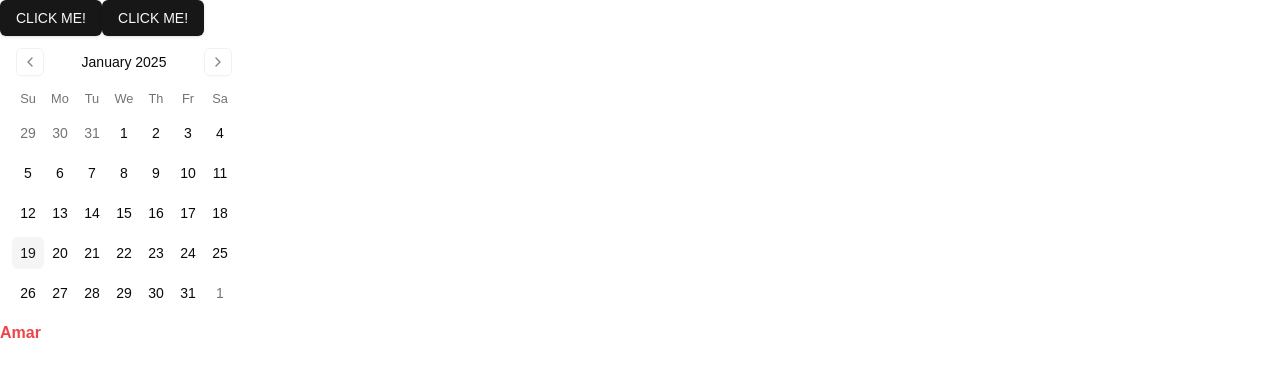
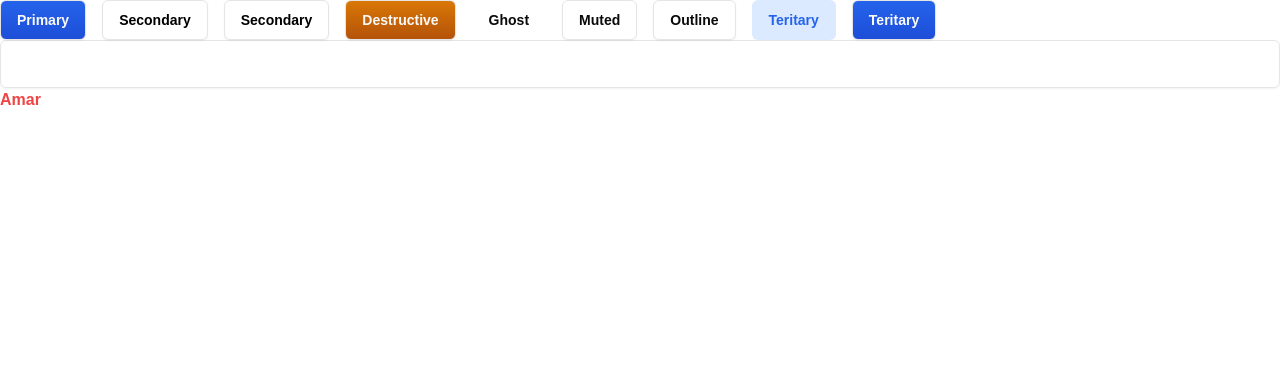
Before and after one commit to amarmalakar/jira-clone, a Next.js app: page / in a window 1280 px wide. Shown: the top 376 px of the page. Built offline with nearby package versions, Linux system fonts and the light colour scheme.

Commit message:
customize the component

```diff
--- a/app/page.tsx
+++ b/app/page.tsx
@@ -1,12 +1,21 @@
 import { Button } from "@/components/ui/button";
-import { Calendar } from "@/components/ui/calendar";
+import { Input } from "@/components/ui/input";
 
 export default function Home() {
   return (
-    <div>
-      <Button>CLICK ME!</Button>
-      <Button>CLICK ME!</Button>
-      <Calendar />
+    <div className="">
+      <div className="flex gap-4">
+        <Button>Primary</Button>
+        <Button variant="secondary">Secondary</Button>
+        <Button variant="secondary">Secondary</Button>
+        <Button variant="destructive">Destructive</Button>
+        <Button variant="ghost">Ghost</Button>
+        <Button variant="muted">Muted</Button>
+        <Button variant="outline">Outline</Button>
+        <Button variant="teritary">Teritary</Button>
+        <Button disabled>Teritary</Button>
+      </div>
+      <Input />
       <p className="text-red-500 font-semibold">Amar</p>
     </div>
   );
--- a/components/ui/button.tsx
+++ b/components/ui/button.tsx
@@ -5,30 +5,32 @@
 import { cn } from "@/lib/utils"
 
 const buttonVariants = cva(
-  "inline-flex items-center justify-center gap-2 whitespace-nowrap rounded-md text-sm font-medium transition-colors focus-visible:outline-none focus-visible:ring-1 focus-visible:ring-ring disabled:pointer-events-none disabled:opacity-50 [&_svg]:pointer-events-none [&_svg]:size-4 [&_svg]:shrink-0",
+  "inline-flex items-center justify-center gap-2 whitespace-nowrap rounded-md text-sm font-semibold transition-colors focus-visible:outline-none focus-visible:ring-1 focus-visible:ring-ring disabled:pointer-events-none disabled:bg-netural-100 disabled:from-netural-100 disabled:to-netural-100 disabled:text-netural-300 border border-netural-200 shadow-sm [&_svg]:pointer-events-none [&_svg]:size-4 [&_svg]:shrink-0",
   {
     variants: {
       variant: {
-        default:
-          "bg-primary text-primary-foreground shadow hover:bg-primary/90",
+        primary:
+          "bg-gradient-to-b from-blue-600 to-blue-700 text-primary-foreground hover:from-blue-700 hover:to-blue-700",
         destructive:
-          "bg-destructive text-destructive-foreground shadow-sm hover:bg-destructive/90",
+          "bg-gradient-to-b from-amber-600 to-amber-700 text-destructive-foreground hover:from-amber-700 hover:to-amber-700",
         outline:
           "border border-input bg-background shadow-sm hover:bg-accent hover:text-accent-foreground",
         secondary:
-          "bg-secondary text-secondary-foreground shadow-sm hover:bg-secondary/80",
-        ghost: "hover:bg-accent hover:text-accent-foreground",
-        link: "text-primary underline-offset-4 hover:underline",
+          "bg-white text-black hover:bg-netural-100 ",
+        ghost: "border-transparent shadow-none hover:bg-accent hover:text-accent-foreground",
+        muted: "bg-netural-200 text-netural-600 hover:bg-netural-200/80",
+        teritary: "bg-blue-100 text-blue-600 border-transparent hover:bg-blue-200 shadow-none"
       },
       size: {
-        default: "h-9 px-4 py-2",
-        sm: "h-8 rounded-md px-3 text-xs",
-        lg: "h-10 rounded-md px-8",
-        icon: "h-9 w-9",
+        default: "h-10 px-4 py-2",
+        sm: "h-8 rounded-md px-3",
+        xs: "h-7 rounded-md px-2 text-xs",
+        lg: "h-12 rounded-md px-8",
+        icon: "h-8 w-8",
       },
     },
     defaultVariants: {
-      variant: "default",
+      variant: "primary",
       size: "default",
     },
   }
--- a/components/ui/input.tsx
+++ b/components/ui/input.tsx
@@ -8,7 +8,7 @@
       <input
         type={type}
         className={cn(
-          "flex h-9 w-full rounded-md border border-input bg-transparent px-3 py-1 text-base shadow-sm transition-colors file:border-0 file:bg-transparent file:text-sm file:font-medium file:text-foreground placeholder:text-muted-foreground focus-visible:outline-none focus-visible:ring-1 focus-visible:ring-ring disabled:cursor-not-allowed disabled:opacity-50 md:text-sm",
+          "flex h-12 w-full rounded-md border border-input bg-transparent px-3 py-1 text-base shadow-sm transition-colors file:border-0 file:bg-transparent file:text-sm file:font-medium file:text-foreground placeholder:text-muted-foreground focus-visible:outline-none focus-visible:ring-1 focus-visible:ring-ring disabled:cursor-not-allowed disabled:opacity-50 md:text-sm",
           className
         )}
         ref={ref}
--- a/components/ui/select.tsx
+++ b/components/ui/select.tsx
@@ -19,7 +19,7 @@
   <SelectPrimitive.Trigger
     ref={ref}
     className={cn(
-      "flex h-9 w-full items-center justify-between whitespace-nowrap rounded-md border border-input bg-transparent px-3 py-2 text-sm shadow-sm ring-offset-background placeholder:text-muted-foreground focus:outline-none focus:ring-1 focus:ring-ring disabled:cursor-not-allowed disabled:opacity-50 [&>span]:line-clamp-1",
+      "flex h-12 w-full items-center justify-between whitespace-nowrap rounded-md border border-input bg-transparent px-3 py-2 text-sm shadow-sm ring-offset-background placeholder:text-muted-foreground focus:outline-none focus:ring-1 focus:ring-ring disabled:cursor-not-allowed disabled:opacity-50 [&>span]:line-clamp-1",
       className
     )}
     {...props}
```
